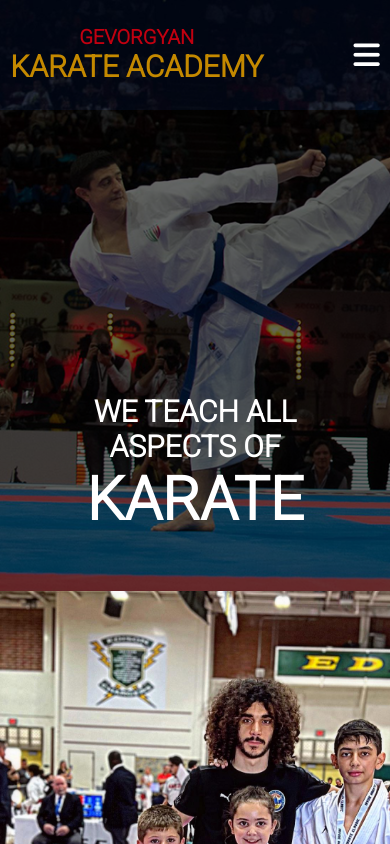
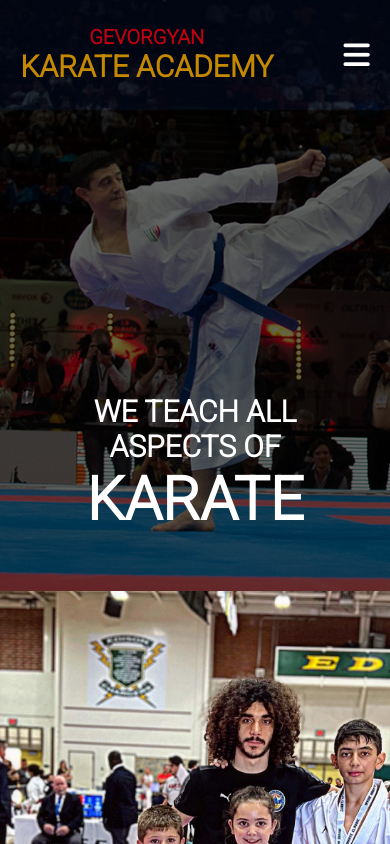
Before and after one commit to igorkotljar/karate-academy, a React (Create React App) app: page /#/ in a window 390 px wide. Shown: the top 844 px of the page. Built offline with nearby package versions, Linux system fonts and the light colour scheme.

Commit message:
Adjusting NavBars burger icon to have margin as well as logo.

```diff
--- a/src/components/WhyUs.js
+++ b/src/components/WhyUs.js
@@ -1,4 +1,4 @@
-import { Grid } from "@mui/material";
+import { Button, Grid } from "@mui/material";
 import { width } from "@mui/system";
 import React from "react";
 import champs from "../assets/champions.JPG";
@@ -40,6 +40,11 @@
               ultrices sem, sollicitudin malesuada eros. Suspendisse molestie
               convallis mauris, at pellentesque neque iaculis in.
             </p>
+            <div style={{textAlign:"left", marginTop: 20}}>
+            <Button variant="contained" color="success" size="large">
+              Learn more about us
+            </Button>
+            </div>
           </div>
         </Grid>
       </Grid>
--- a/src/styles/NavBar.css
+++ b/src/styles/NavBar.css
@@ -56,6 +56,16 @@
   }
 
   @media all and (max-width: 1024px){
+
+
+  nav .logo {
+    font-size: 20px;
+    font-weight: 700;
+    text-transform: uppercase;
+    text-align: center;
+    margin-left: 20px;
+  }
+
     nav{
       justify-content: space-around;
 
@@ -63,7 +73,7 @@
 
     nav .burger {
       display: block;
-
+      margin-right: 20px;
     }
     nav .nav-links {
       z-index: 1;
```
